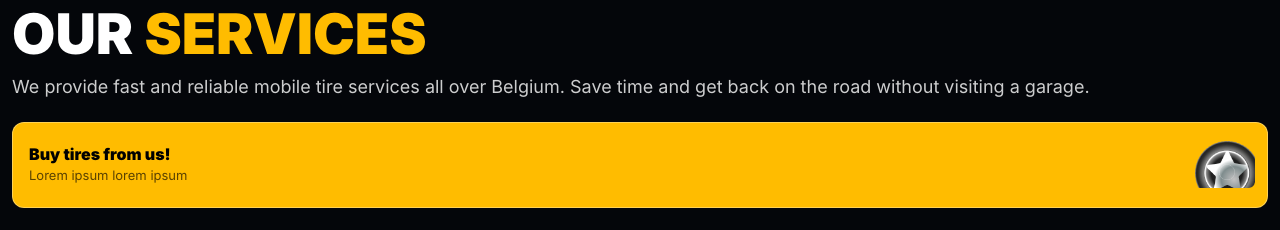
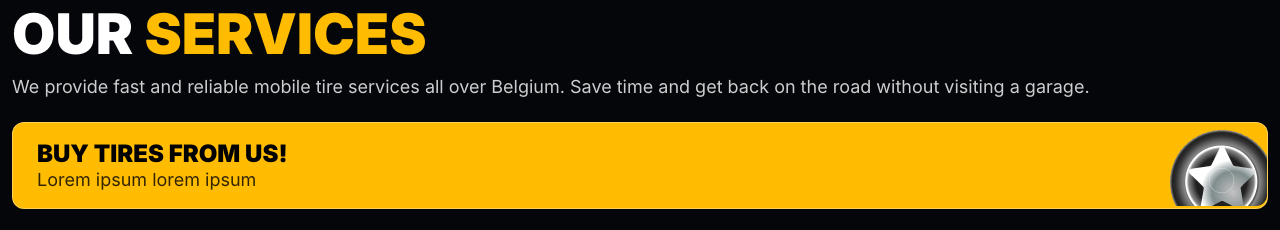
Before and after one commit to plechinta/mts247, a React (Vite) app: page / in a window 1280 px wide. Shown: the part 3640-3870 px from the top of the page. Built offline with nearby package versions, Linux system fonts and the light colour scheme.

Commit message:
revert: BuyTires back to original

```diff
--- a/src/components/BuyTires/BuyTires.css
+++ b/src/components/BuyTires/BuyTires.css
@@ -2,39 +2,12 @@
     border: 1px solid rgba(255, 255, 255, 0.33);
     border-radius: 12px;
     background: #ffbc00;
-    padding: 12px 12px 12px 16px;
-    display: flex;
-    align-items: center;
-    justify-content: space-between;
-    gap: 8px;
-}
-
-.tires-box__text {
-    flex: 1;
-    min-width: 0;
-}
-
-.tires-box__title {
-    font-family: 'Inter';
-    font-size: 16px;
-    font-weight: 900;
-    line-height: 20px;
-    color: #000;
-    text-transform: none;
-    margin: 0 0 2px 0;
-}
-
-.tires-box__desc {
-    font-family: 'Inter';
-    font-size: 13px;
-    font-weight: 400;
-    color: rgba(0, 0, 0, 0.65);
-    margin: 0;
+    padding: 16px 24px 16px 24px;
+    position: relative;
 }
 
 .tire_box__img {
-    width: 60px;
-    height: 60px;
-    object-fit: contain;
-    flex-shrink: 0;
+    position: absolute;
+    right: 0px;
+    top: 7px;
 }
--- a/src/components/BuyTires/BuyTires.jsx
+++ b/src/components/BuyTires/BuyTires.jsx
@@ -6,10 +6,9 @@ function BuyTires({title}) {
 
                 <div className="mb-4">
                     <div className="tires-box">
-                        <div className="tires-box__text">
-                            <p className="tires-box__title">Buy tires from us!</p>
-                            <p className="tires-box__desc">Lorem ipsum lorem ipsum</p>
-                        </div>
+                        <span className="gs-text__h5" style={{color: "#000"}}>Buy tires from us!</span>
+                        <br />
+                        <span className="gs-text" style={{color: "#000"}}>Lorem ipsum lorem ipsum</span>
                         <img src={tire_photo} className="tire_box__img" alt="" />
                     </div>
                 </div>
```
